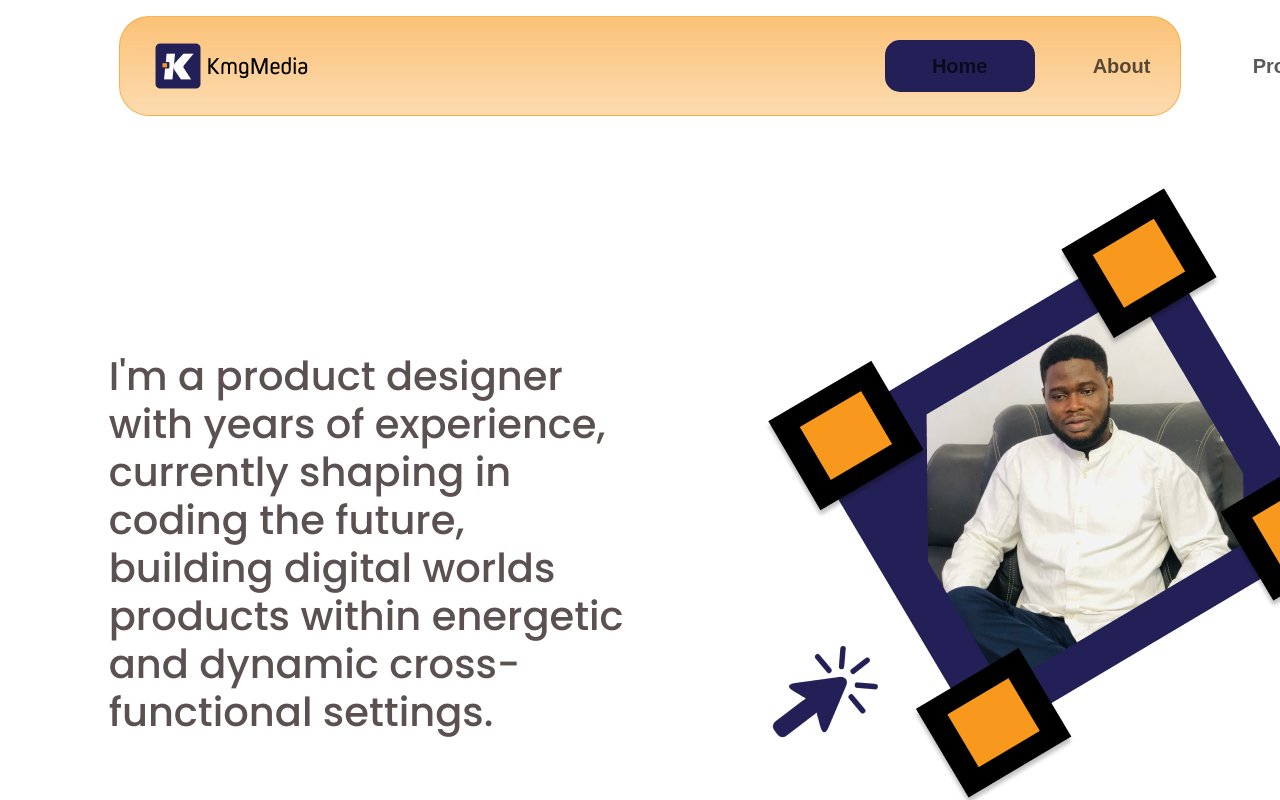
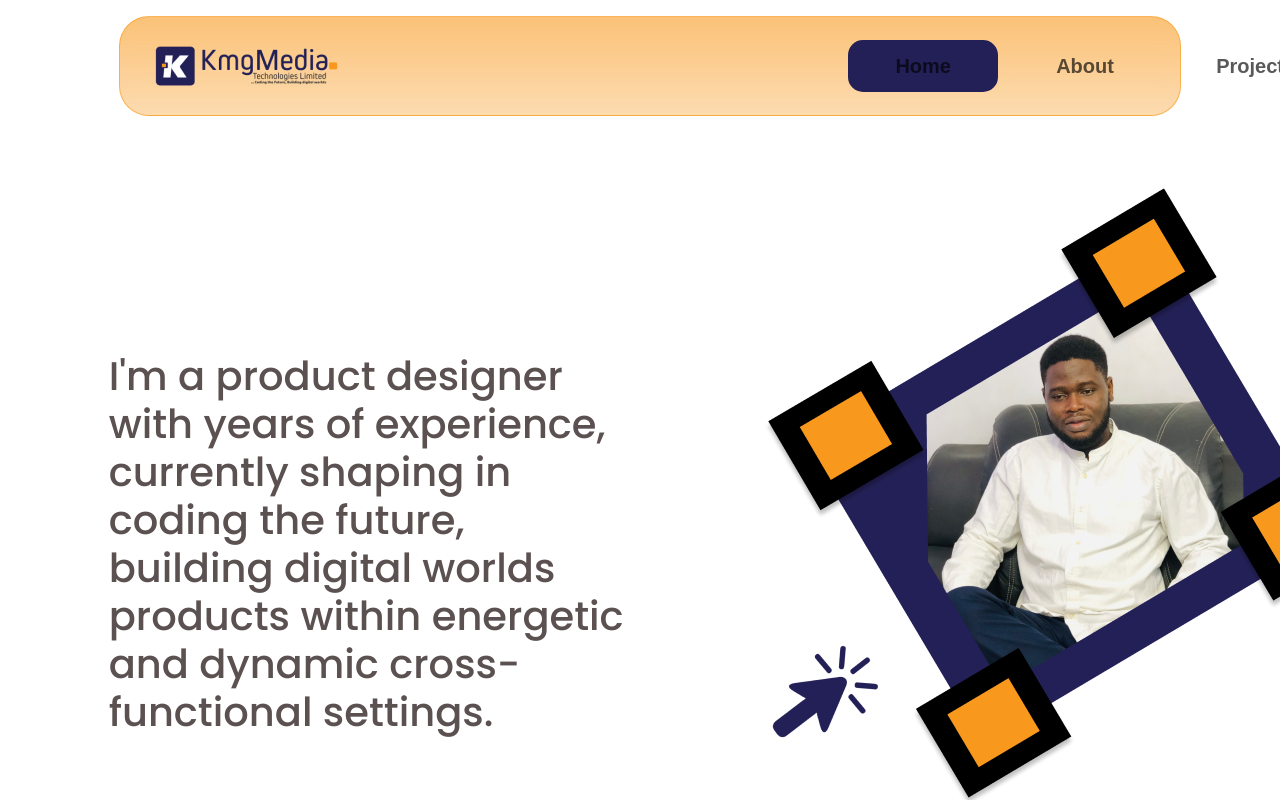
Before and after one commit to kmgmedia/build-cv-with-react-js-app, a React (Create React App) app: page / in a window 1280 px wide. Shown: the top 800 px of the page. Built offline with nearby package versions, Linux system fonts and the light colour scheme.

Commit message:
Updated the nabar glass effect

```diff
--- a/src/Components/Navigation/Navbar.jsx
+++ b/src/Components/Navigation/Navbar.jsx
@@ -34,7 +34,7 @@
                 <span className="navbar-toggler-icon"></span>
                 </button>
 
-                <div class="col-sm-12 col-md-12 col-lg-7"></div>
+                <div class="col-sm-12 col-md-12 col-lg-6"></div>
                 <div className="collapse navbar-collapse" id="navbarSupportedContent">
                 <ul className="navbar-nav ml-auto">
                     <li className="nav-item active">
--- a/src/Components/Navigation/navbar.scss
+++ b/src/Components/Navigation/navbar.scss
@@ -13,7 +13,7 @@
 
 .b-g-all {
     background: linear-gradient(180deg, rgba(255, 255, 255, 0.60) 0%, rgba(255, 255, 255, 0.20) 100%);
-    backdrop-filter: blur(25px);
+    backdrop-filter: blur(15px);
     display: inline-flex;
     height: 125px;
     flex-direction: column;
```
Also changed, not shown: src/assets/Kmg.png.
